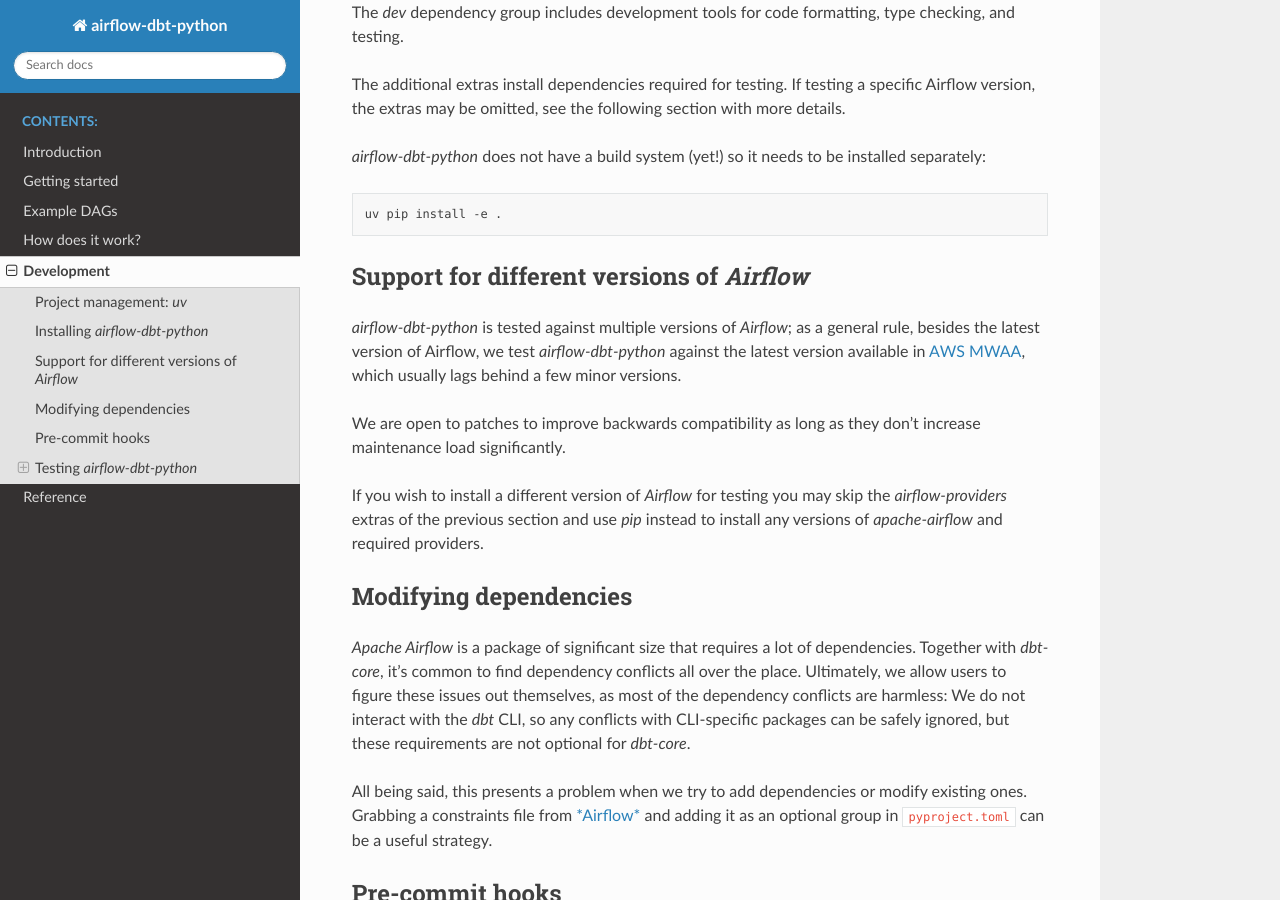
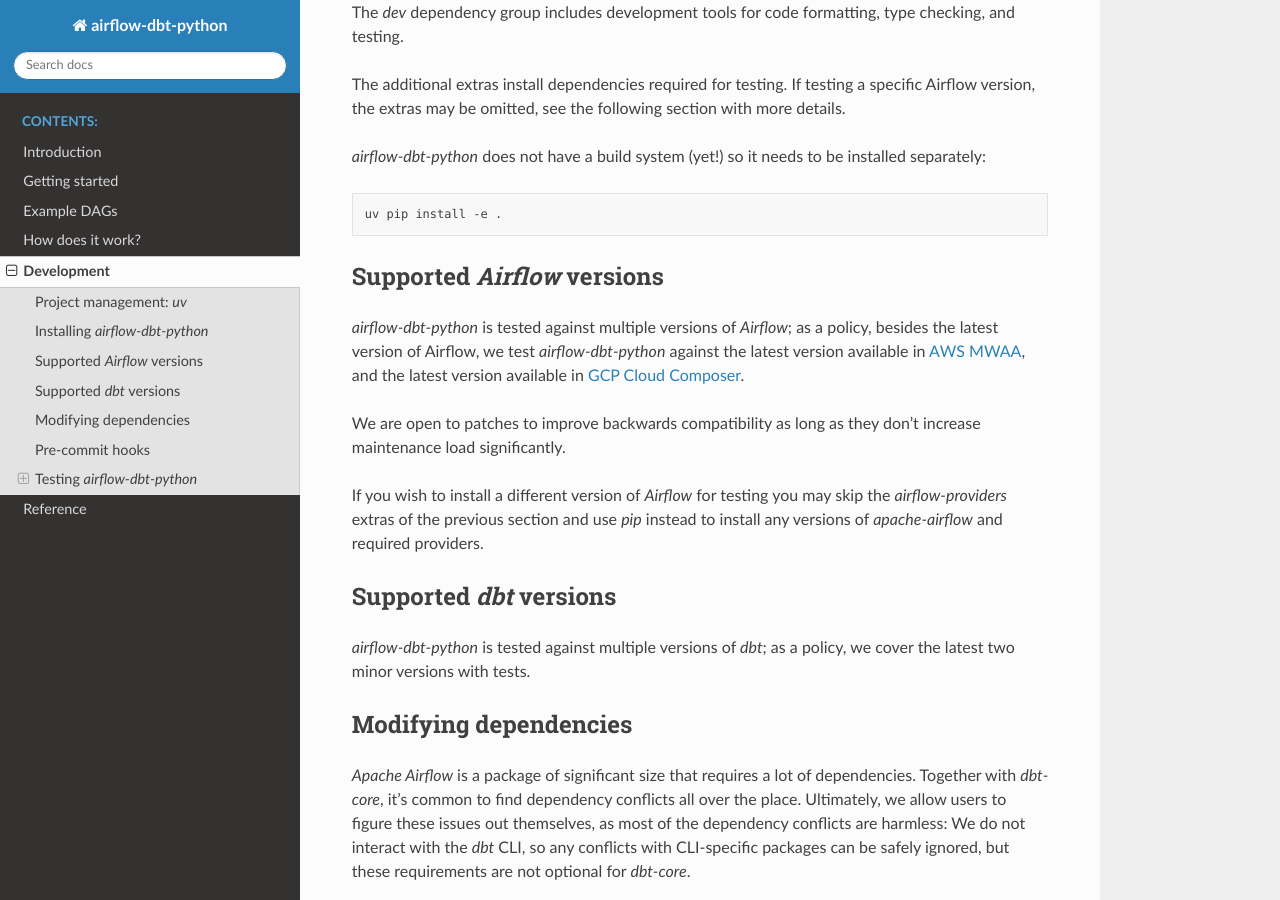
Before and after one commit to tomasfarias/airflow-dbt-python, a Sphinx documentation site: the page built from docs/development.rst, in a window 1280 px wide and 900 px high, scrolled down 781 px. Built offline with Sphinx 7.4.7 and the Read the Docs theme 3.1.0, drawn with Linux system fonts in a browser that asks for light colours; a style sheet for code colours, icons or effects is not loaded; some of the changed text lies outside the part shown.

Commit message:
chore: Also clarify in development docs

```diff
--- a/docs/development.rst
+++ b/docs/development.rst
@@ -38,14 +38,19 @@
 
    uv pip install -e .
 
-Support for different versions of *Airflow*
--------------------------------------------
+Supported *Airflow* versions
+----------------------------
 
-*airflow-dbt-python* is tested against multiple versions of *Airflow*; as a general rule, besides the latest version of Airflow, we test *airflow-dbt-python* against the latest version available in `AWS MWAA <https://aws.amazon.com/managed-workflows-for-apache-airflow/>`_, which usually lags behind a few minor versions.
+*airflow-dbt-python* is tested against multiple versions of *Airflow*; as a policy, besides the latest version of Airflow, we test *airflow-dbt-python* against the latest version available in `AWS MWAA <https://docs.aws.amazon.com/mwaa/latest/userguide/airflow-versions>`_, and the latest version available in `GCP Cloud Composer <https://docs.cloud.google.com/composer/docs/composer-versions>`_.
 
 We are open to patches to improve backwards compatibility as long as they don't increase maintenance load significantly.
 
 If you wish to install a different version of *Airflow* for testing you may skip the *airflow-providers* extras of the previous section and use *pip* instead to install any versions of *apache-airflow* and required providers.
+
+Supported *dbt* versions
+----------------------------
+
+*airflow-dbt-python* is tested against multiple versions of *dbt*; as a policy, we cover the latest two minor versions with tests.
 
 Modifying dependencies
 ----------------------
@@ -91,7 +96,7 @@
 Requirements
 ^^^^^^^^^^^^
 
-Unit tests interact with a `PostgreSQL <https://www.postgresql.org/>`_ database as a target to run dbt commands. This requires *PostgreSQL* to be installed in your local environment. Installation instructions for all major platforms can be found `here <https://www.postgresql.org/download/>`_.
+Unit tests interact with a `PostgreSQL <https://www.postgresql.org/>`_ database as a target to run *dbt* commands. This requires *PostgreSQL* to be installed in your local environment. Installation instructions for all major platforms can be found `here <https://www.postgresql.org/download/>`_.
 
 An *Airflow* database needs to be initialized in your local environment. This requires choosing a location for it, via the ``AIRFLOW_HOME`` environment variable. The same directory where *airflow-dbt-python* was cloned to can be used for this:
 
```
